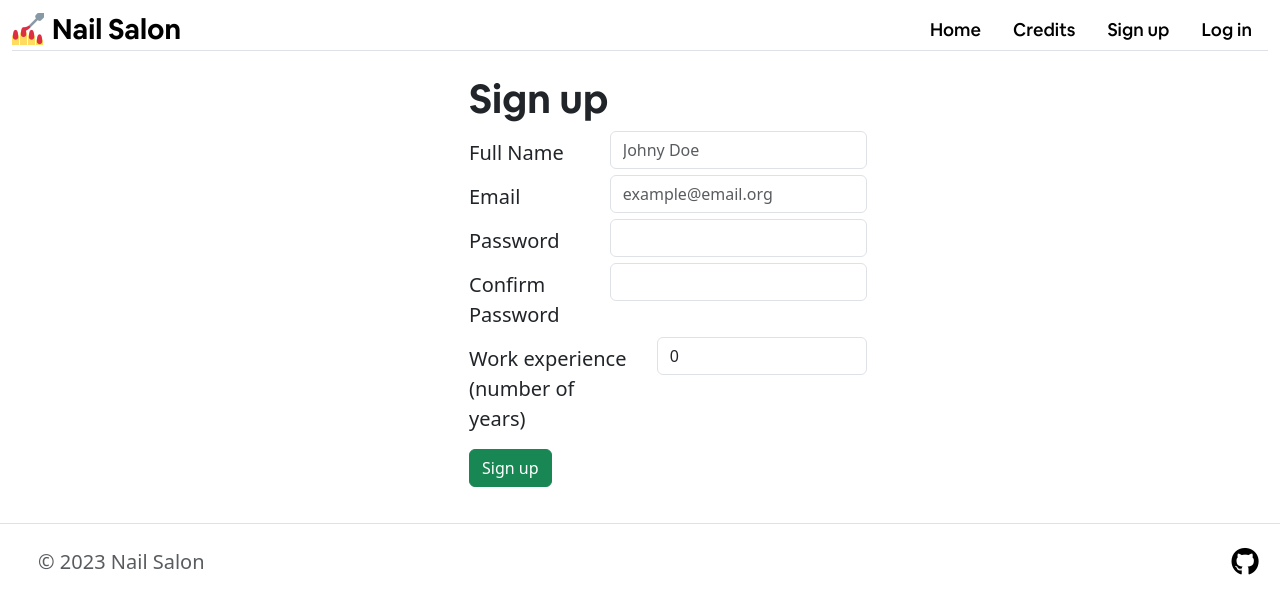
After one commit to AlexNottaBen/Nail-Salon, a Flask app: page /signup in a window 1280 px wide. The commit adds this page. Shown: the top 614 px of the page. Run offline with Flask 3, Linux system fonts and the light colour scheme; style sheets or scripts are compiled from the project's sources.

Commit message:
Added Signup and Login forms.

```diff
--- a/main.py
+++ b/main.py
@@ -17,6 +17,16 @@ def show_credits_page() -> str:
     return render_template("credits.html")
 
 
+@app.route("/signup")
+def show_signup_page() -> str:
+    return render_template("signup.html")
+
+
+@app.route("/login")
+def show_login_page() -> str:
+    return render_template("login.html")
+
+
 def main() -> None:
     app.run(debug=True, port=5000)
 
--- a/static/style/css/style.css
+++ b/static/style/css/style.css
@@ -48,4 +48,8 @@ section.welcome {
   top: 130px;
   right: 50px;
   border: solid 1px;
+}
+
+.start-35 {
+  left: 35%;
 }/*# sourceMappingURL=style.css.map */
--- a/static/style/css/style.min.css
+++ b/static/style/css/style.min.css
@@ -1 +1 @@
-body{font-size:20px}a{color:#000}a:hover{color:#0000b3}a nav{height:75px}footer li:last-child{margin-right:5%}h1,h2,h3,h4,h5,h6{font-family:Circular,sans-serif;font-weight:700}p,a{font-family:Circular,sans-serif;font-weight:normal}.nav-link{color:#000;font-size:18px;font-family:Circular,sans-serif;font-weight:600;line-height:25px;white-space:nowrap;text-transform:inherit}section.welcome{position:relative}.welcome-block{background-color:#fff;width:600px;height:280px;position:absolute;top:130px;right:50px;border:solid 1px}/*# sourceMappingURL=style.min.css.map */
+body{font-size:20px}a{color:#000}a:hover{color:#0000b3}a nav{height:75px}footer li:last-child{margin-right:5%}h1,h2,h3,h4,h5,h6{font-family:Circular,sans-serif;font-weight:700}p,a{font-family:Circular,sans-serif;font-weight:normal}.nav-link{color:#000;font-size:18px;font-family:Circular,sans-serif;font-weight:600;line-height:25px;white-space:nowrap;text-transform:inherit}section.welcome{position:relative}.welcome-block{background-color:#fff;width:600px;height:280px;position:absolute;top:130px;right:50px;border:solid 1px}.start-35{left:35%}/*# sourceMappingURL=style.min.css.map */
--- a/static/style/sass/style.sass
+++ b/static/style/sass/style.sass
@@ -45,3 +45,6 @@ section.welcome
     top: 130px
     right: 50px
     border: solid 1px
+
+.start-35
+    left: 35%
--- a/templates/base.html
+++ b/templates/base.html
@@ -37,8 +37,7 @@
             </ul>
         </nav>
     </header>
-    <main>{% block content %}{% endblock %}</main>
-    <footer class="d-flex flex-wrap justify-content-between align-items-center py-3 my-4 border-top">
+    {% block content %}{% endblock %}
         <div class="col-md-4 d-flex align-items-center">
             <a href="/" class="mb-3 me-2 mb-md-0 text-body-secondary text-decoration-none lh-1">
                 <svg class="bi" width="30" height="24">
--- a/templates/credits.html
+++ b/templates/credits.html
@@ -1,6 +1,7 @@
 {% extends 'base.html' %}
 {% block title %}Nail Salon | Credits{% endblock %}
 {% block content %}
+<main>
     <div class="container mt-2">
         <h1>Credits</h1>
         <h2>Developer</h2>
@@ -25,6 +26,7 @@
             </li>
         </ul>
         <p> Photo: <a href="https://foto.wuestenigel.com/beautiful-female-hand-with-winter-manicure/" target="_blank">Beautiful female hand with winter manicure</a> by <a href="https://linktr.ee/wuestenigel" target="_blank">Marco Verch</a> under <a href="https://creativecommons.org/licenses/by/2.0/" target="_blank">Creative Commons 2.0</a></p>
-
     </div>
+</main>
+<footer class="d-flex flex-wrap justify-content-between align-items-center py-3 my-4 border-top">
 {% endblock %}
--- a/templates/index.html
+++ b/templates/index.html
@@ -1,6 +1,7 @@
 {% extends 'base.html' %}
 {% block title %}Nail Salon{% endblock %}
 {% block content %}
+<main>
     <section class="welcome">
         <img src="{{ url_for('static', filename='images/Beautiful female hand with winter manicure.jpg') }}"
             alt="Nail salon" fetchpriority="high" width="100%">
@@ -62,4 +63,6 @@
             </div>
         </div>
     </section>
+</main>
+<footer class="d-flex flex-wrap justify-content-between align-items-center py-3 my-4 border-top">
 {% endblock %}
--- /dev/null
+++ b/templates/signup.html
@@ -0,0 +1,43 @@
+{% extends 'base.html' %}
+{% block title %}Nail Salon | Sign up{% endblock %}
+{% block content %}
+<main>
+    <div class="container mt-2 position-relative">
+        <form method="POST" class="mt-3 position-absolute top-0 start-35">
+            <div class="form-group row">
+                <h1>Sign up</h1>
+                <label class="col-3 col-form-label" for="full-name">Full Name</label>
+                <div class="col-6">
+                    <input type="text" name="full-name" id="full-name" class="form-control" minlength="3" maxlength="128" placeholder="Johny Doe" required>
+                </div>
+            </div>
+            <div class="form-group row">
+                <label class="col-3 col-form-label" for="email">Email</label>
+                <div class="col-6">
+                    <input type="email" name="email" id="email" class="form-control" minlength="4" maxlength="319" placeholder="example@email.org" required>
+                </div>
+            </div>
+            <div class="form-group row">
+                <label class="col-3 col-form-label" for="password">Password</label>
+                <div class="col-6">
+                    <input type="password" name="password" id="password" class="form-control" minlength="8" maxlength="64" required>
+                </div>
+            </div>
+            <div class="form-group row">
+                <label class="col-3 col-form-label" for="confirm-password">Confirm Password</label>
+                <div class="col-6">
+                    <input type="password" name="confirm-password" id="confirm-password" class="form-control"  minlength="8" maxlength="64" required>
+                </div>
+            </div>
+            <div class="form-group row">
+                <label class="col-4 col-form-label" for="work-experience">Work experience (number of years)</label>
+                <div class="col-5">
+                    <input type="number" name="work-experience" id="work-experience" class="form-control" value="0" min="0" max="99" required>
+                </div>
+            </div>
+            <button type="submit" class="btn btn-success mt-2">Sign up</button>
+        </form>
+    </div>
+</main>
+<footer class="d-flex flex-wrap justify-content-between align-items-center py-3 my-4 border-top" style="margin-top: 29.5rem!important;">
+{% endblock %}
```
Also changed, not shown: templates/login.html (added, +25 -0 lines), 2 other files. Lines whose indentation alone changed are shown as unchanged.
